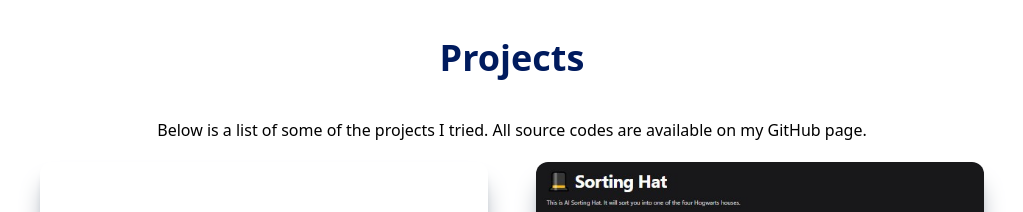
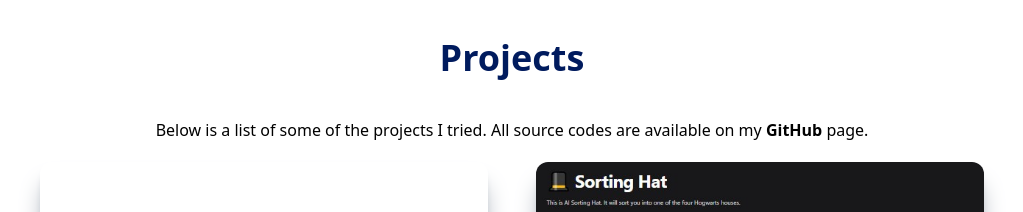
Before and after one commit to juleni/portfolio, a React (Vite) app: page / in a window 1280 px wide. Shown: the part 1670-1882 px from the top of the page, without its empty margins (160-1183 px from the left). Built offline with nearby package versions, Linux system fonts and the light colour scheme.

Commit message:
Added github link

```diff
--- a/src/components/Projects.jsx
+++ b/src/components/Projects.jsx
@@ -22,7 +22,16 @@ const Projects = () => {
       </h1>
       <p className="text-center py-5">
         Below is a list of some of the projects I tried. All source codes are
-        available on my GitHub page.
+        available on my{" "}
+        <a
+          href="https://github.com/juleni"
+          target={"_blank"}
+          rel="noreferrer"
+          className="font-semibold hover:underline"
+        >
+          GitHub
+        </a>{" "}
+        page.
       </p>
       <div className="grid sm:grid-cols-2 gap-12">
         <ProjectItem
```
